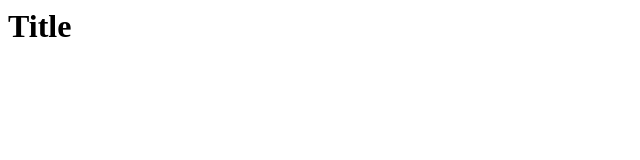
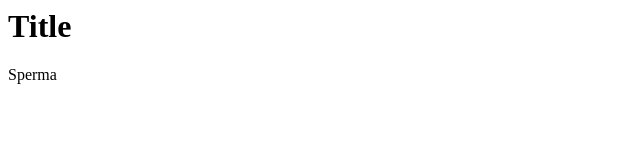
Before and after one commit to coolmyfolken1/um, a plain HTML site: page index.html in a window 1280 px wide. Shown: the full height of the page, 0-640 px from the left. Drawn offline with Linux system fonts and the light colour scheme.

Commit message:
add line

```diff
--- a/index.html
+++ b/index.html
@@ -6,5 +6,6 @@
     </head>
     <body>
         <h1 id = "huila">Title</h1>
+        <p>Sperma</p>
     </body>
 </html>
```
